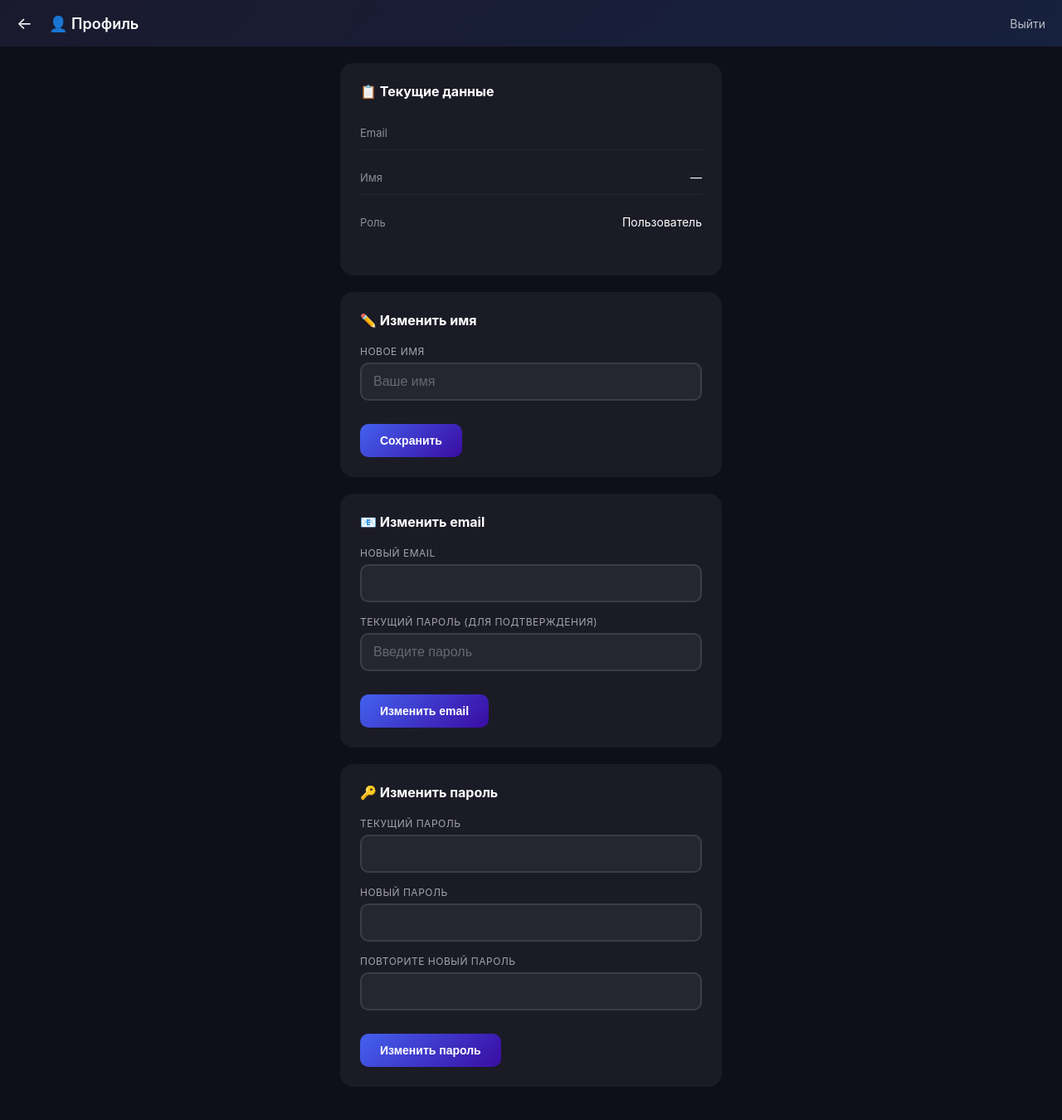
After one commit to Slond/zibzibzib_projects, a FastAPI app: template app/templates/dashboard/profile.html in a window 1280 px wide. The commit adds this page. Shown: the whole page at 83% size. Run offline with FastAPI, Linux system fonts and the light colour scheme; the template is opened without the code that fills it, so the values that code supplies are empty; parts of the project's set-up code (start-up, migrations or seed data) failed here and were passed over.

Commit message:
Add settings page for non-admin users

```diff
--- a/app/templates/dashboard/admin.html
+++ b/app/templates/dashboard/admin.html
@@ -134,6 +134,7 @@ td { font-size: 14px; }
         <h1>Админка</h1>
     </div>
     <div class="header-links">
+        <a href="/profile">👤 Профиль</a>
         <a href="/logout">Выйти</a>
     </div>
 </div>
--- a/app/templates/dashboard/index.html
+++ b/app/templates/dashboard/index.html
@@ -95,9 +95,9 @@
         <h1>🏠 Main Project</h1>
     </div>
     <div class="header-links">
-        <span style="background:rgba(255,255,255,0.1);padding:8px 14px;border-radius:8px;font-size:13px;">
-            {{ user.name or user.email }}
-        </span>
+        <a href="/profile" style="background:rgba(255,255,255,0.1);padding:8px 14px;border-radius:8px;font-size:13px;transition:background 0.2s;" onmouseover="this.style.background='rgba(255,255,255,0.15)'" onmouseout="this.style.background='rgba(255,255,255,0.1)'">
+            👤 {{ user.name or user.email }}
+        </a>
         {% if user.is_admin %}
         <a href="/admin">Админка</a>
         {% endif %}
--- /dev/null
+++ b/app/templates/dashboard/profile.html
@@ -0,0 +1,145 @@
+{% extends "base.html" %}
+{% block title %}Профиль{% endblock %}
+
+{% block extra_styles %}
+.profile-section {
+    background: rgba(255,255,255,0.05);
+    border-radius: 16px;
+    padding: 24px;
+    margin-bottom: 20px;
+}
+.profile-section h3 {
+    font-size: 16px;
+    margin-bottom: 20px;
+    display: flex;
+    align-items: center;
+    gap: 8px;
+}
+.profile-info {
+    display: flex;
+    flex-direction: column;
+    gap: 12px;
+    margin-bottom: 20px;
+}
+.profile-row {
+    display: flex;
+    justify-content: space-between;
+    align-items: center;
+    padding: 12px 0;
+    border-bottom: 1px solid rgba(255,255,255,0.05);
+}
+.profile-row:last-child {
+    border-bottom: none;
+}
+.profile-label {
+    color: rgba(255,255,255,0.5);
+    font-size: 13px;
+}
+.profile-value {
+    font-size: 14px;
+}
+.success-msg {
+    background: rgba(34, 197, 94, 0.2);
+    color: #86efac;
+    padding: 12px 16px;
+    border-radius: 8px;
+    margin-bottom: 20px;
+    font-size: 14px;
+}
+.error-msg {
+    background: rgba(248, 113, 113, 0.2);
+    color: #fca5a5;
+    padding: 12px 16px;
+    border-radius: 8px;
+    margin-bottom: 20px;
+    font-size: 14px;
+}
+{% endblock %}
+
+{% block body %}
+<div class="header">
+    <div class="header-left">
+        <a href="/" class="back-link">←</a>
+        <h1>👤 Профиль</h1>
+    </div>
+    <div class="header-links">
+        <a href="/logout">Выйти</a>
+    </div>
+</div>
+
+<div class="content" style="max-width:500px;">
+    {% if success %}
+    <div class="success-msg">✓ {{ success }}</div>
+    {% endif %}
+    {% if error %}
+    <div class="error-msg">✗ {{ error }}</div>
+    {% endif %}
+
+    <!-- Current Info -->
+    <div class="profile-section">
+        <h3>📋 Текущие данные</h3>
+        <div class="profile-info">
+            <div class="profile-row">
+                <span class="profile-label">Email</span>
+                <span class="profile-value">{{ user.email }}</span>
+            </div>
+            <div class="profile-row">
+                <span class="profile-label">Имя</span>
+                <span class="profile-value">{{ user.name or '—' }}</span>
+            </div>
+            <div class="profile-row">
+                <span class="profile-label">Роль</span>
+                <span class="profile-value">{{ 'Администратор' if user.is_admin else 'Пользователь' }}</span>
+            </div>
+        </div>
+    </div>
+
+    <!-- Edit Name -->
+    <div class="profile-section">
+        <h3>✏️ Изменить имя</h3>
+        <form method="POST" action="/profile/update-name">
+            <div class="form-group">
+                <label>Новое имя</label>
+                <input type="text" name="name" value="{{ user.name or '' }}" placeholder="Ваше имя">
+            </div>
+            <button type="submit" class="btn" style="margin-top:12px;">Сохранить</button>
+        </form>
+    </div>
+
+    <!-- Edit Email -->
+    <div class="profile-section">
+        <h3>📧 Изменить email</h3>
+        <form method="POST" action="/profile/update-email">
+            <div class="form-group">
+                <label>Новый email</label>
+                <input type="email" name="email" value="{{ user.email }}" required>
+            </div>
+            <div class="form-group">
+                <label>Текущий пароль (для подтверждения)</label>
+                <input type="password" name="current_password" required placeholder="Введите пароль">
+            </div>
+            <button type="submit" class="btn" style="margin-top:12px;">Изменить email</button>
+        </form>
+    </div>
+
+    <!-- Change Password -->
+    <div class="profile-section">
+        <h3>🔑 Изменить пароль</h3>
+        <form method="POST" action="/profile/update-password">
+            <div class="form-group">
+                <label>Текущий пароль</label>
+                <input type="password" name="current_password" required>
+            </div>
+            <div class="form-group">
+                <label>Новый пароль</label>
+                <input type="password" name="new_password" required minlength="6">
+            </div>
+            <div class="form-group">
+                <label>Повторите новый пароль</label>
+                <input type="password" name="confirm_password" required minlength="6">
+            </div>
+            <button type="submit" class="btn" style="margin-top:12px;">Изменить пароль</button>
+        </form>
+    </div>
+</div>
+{% endblock %}
```
Also changed, not shown: app/routers/dashboard.py (+103 -0 lines).
